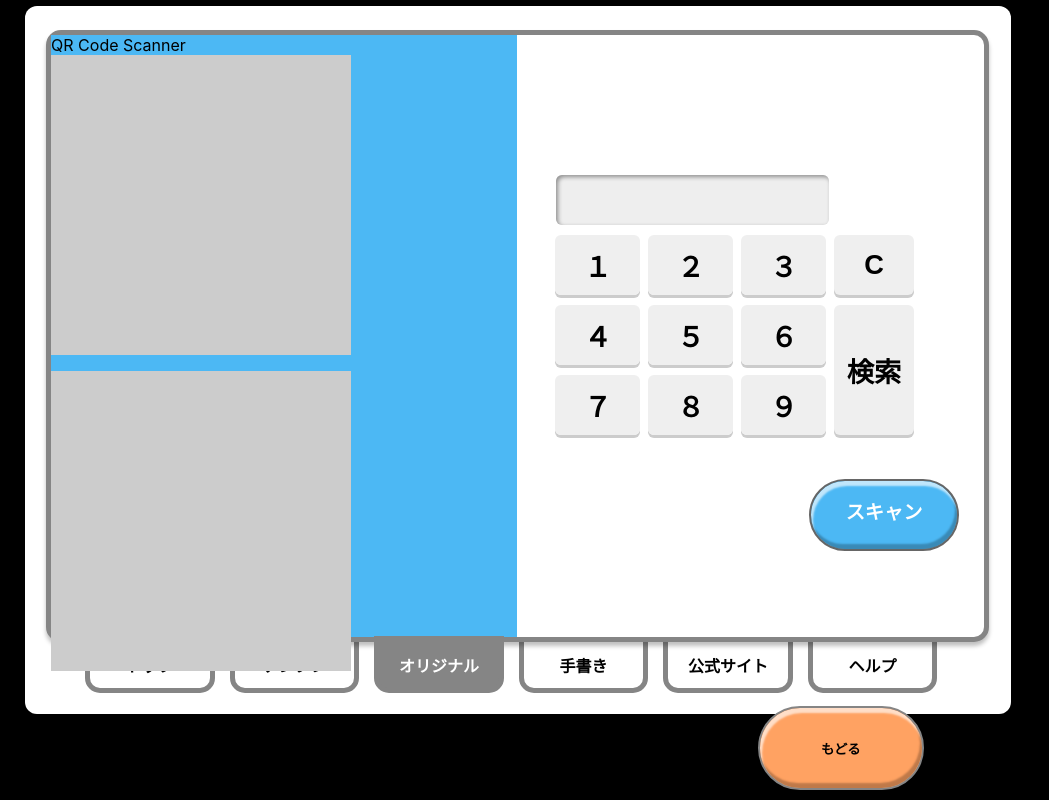
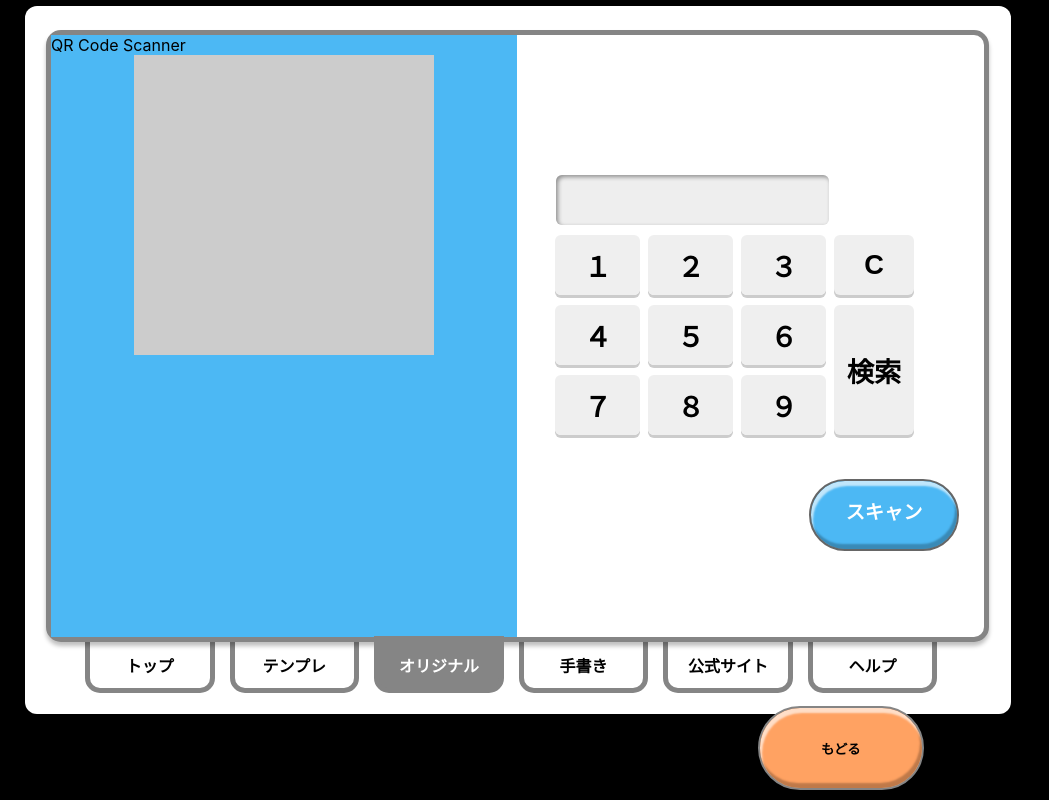
Before and after one commit to 2022-HEW/casebox, a Next.js app: page /scan in a window 1280 px wide. Shown: the whole page, without its empty margins (0-1049 px from the left). Built offline with nearby package versions, Linux system fonts and the light colour scheme; no server answers.

Commit message:
調整途中

```diff
--- a/src/styles/scan.module.css
+++ b/src/styles/scan.module.css
@@ -92,8 +92,9 @@
   margin: 0;
 }
 
-.CameraContainer > div{
+.CameraContainer > div:nth-child(1){
   width: 300px;
   height: 300px;
   background-color: #ccc;
+  margin: auto;
 }
```
